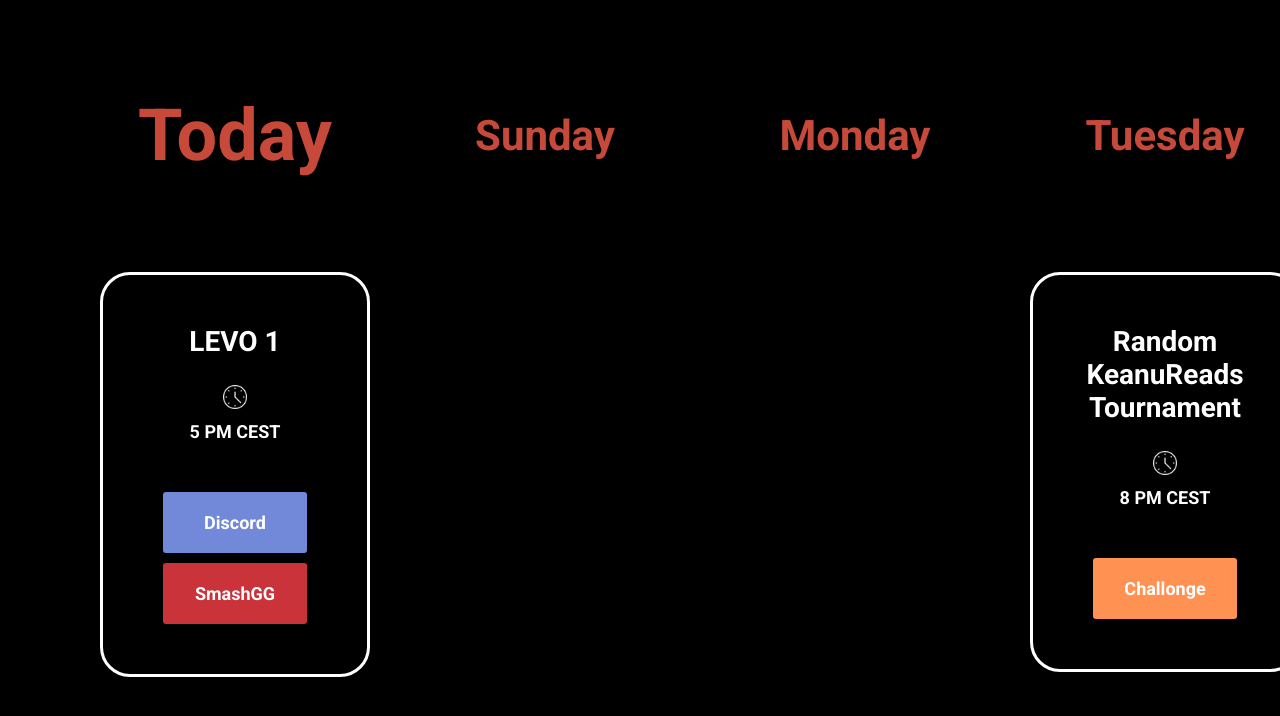
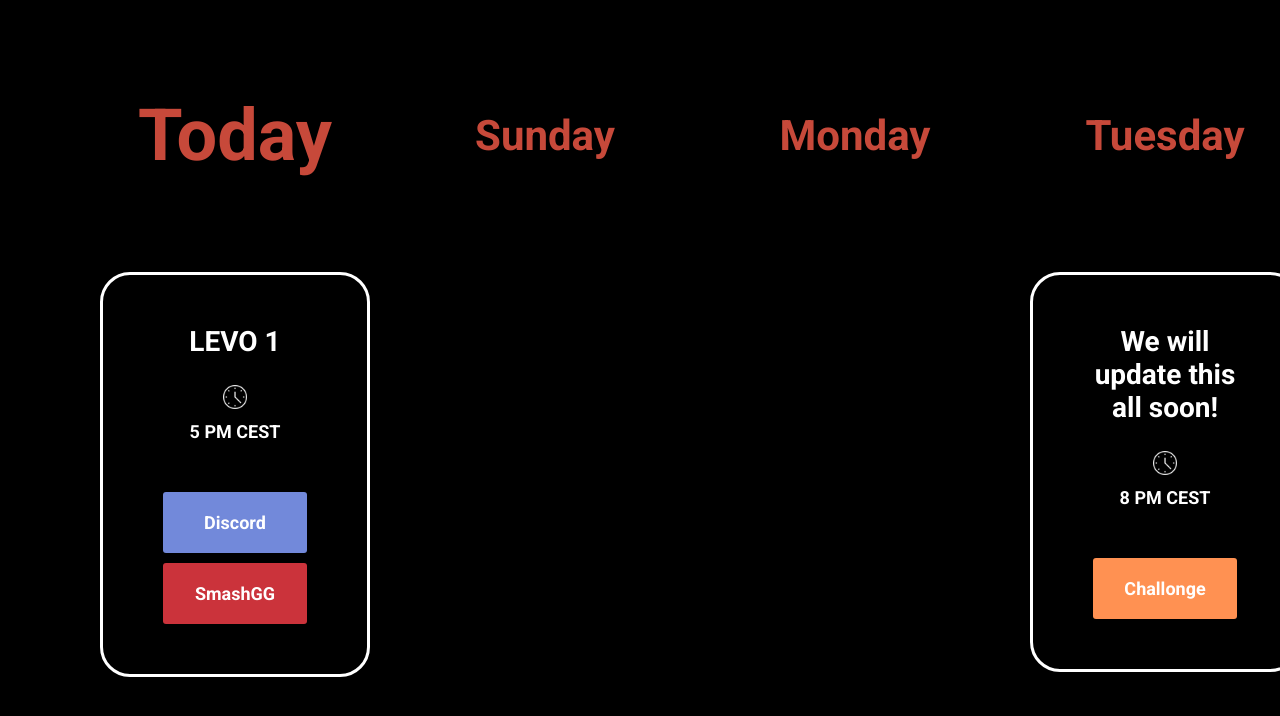
Before and after one commit to FluentCoding/ssbmeuto, a Next.js app: page / in a window 1280 px wide. Shown: the top 716 px of the page. Built offline with nearby package versions, Linux system fonts and the light colour scheme.

Commit message:
Update message

```diff
--- a/pages/index.js
+++ b/pages/index.js
@@ -46,7 +46,7 @@ const names = [
 
 const tournaments = [
   [],
-  [{name: "Random KeanuReads Tournament", challonge:"https://challonge.com/de/pwxhs9s0", time: "8 PM CEST"}],
+  [{name: "We will update this all soon!", challonge:"https://challonge.com/de/pwxhs9s0", time: "8 PM CEST"}],
   [],
   [],
   [{name: "LEVO 2", discord: "https://discord.gg/gN5ve7H", smashgg: "https://smash.gg/tournament/levo-eu-1-2", time: "5 PM CEST"}],
```
